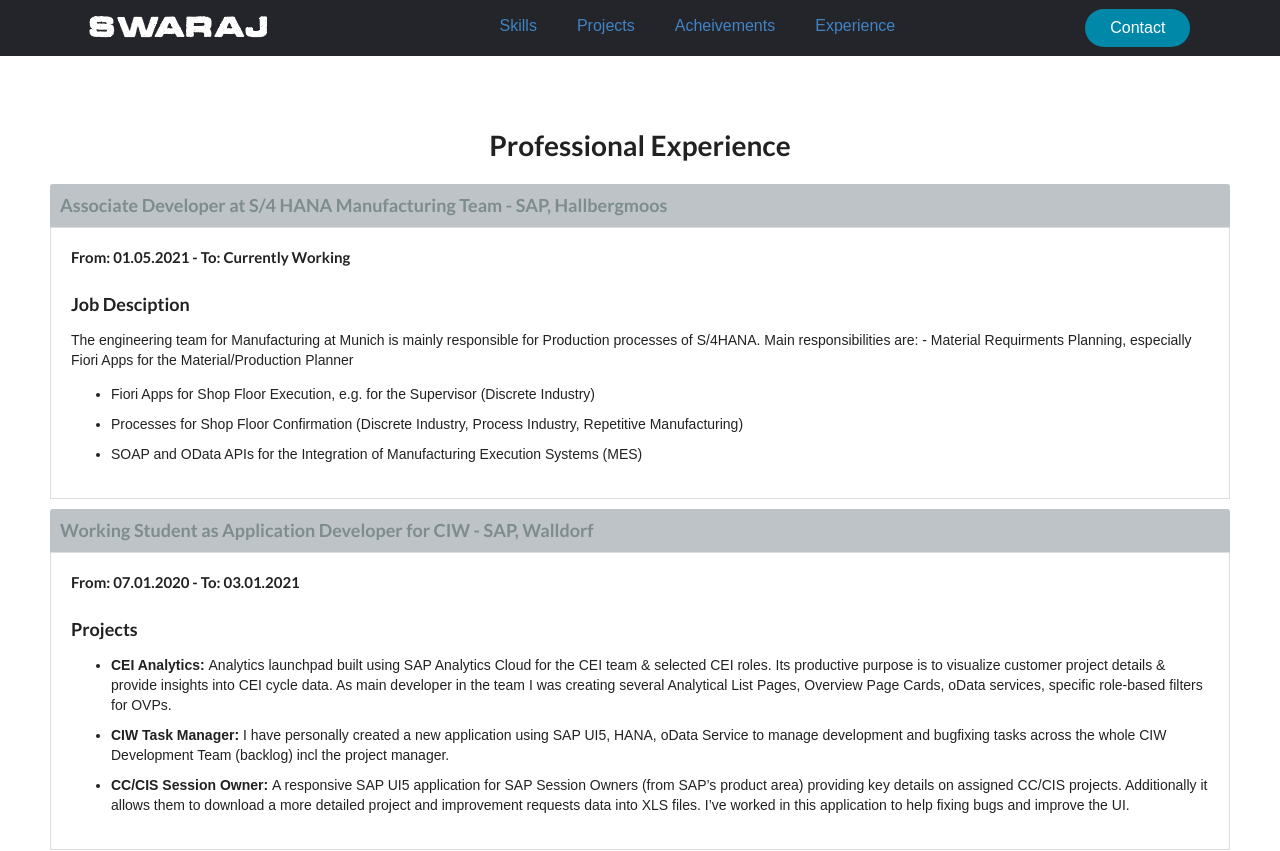
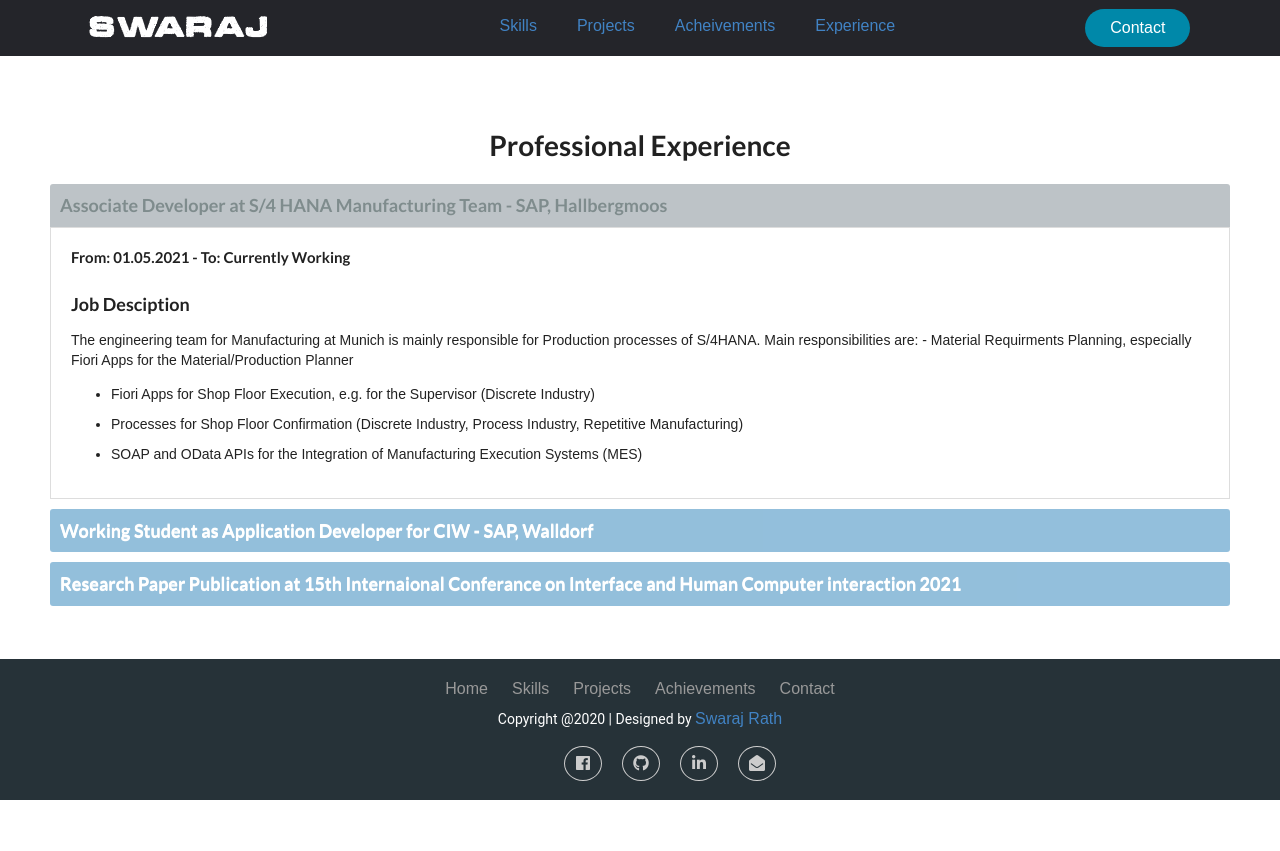
Before and after one commit to swarajrath/swaraj-portfoilio, a React (Create React App) app: page /experience in a window 1280 px wide. Shown: the top 851 px of the page. After the commit the page ends 800 px from the top, so only its background shows below. Built offline with nearby package versions, Linux system fonts and the light colour scheme; a web font is replaced by a local one.

Commit message:
Experience update

```diff
--- a/src/components/pages/Experience.js
+++ b/src/components/pages/Experience.js
@@ -42,7 +42,7 @@ const Experience = () => {
         </div>
       </div>
 
-      <div className={showdetails ? "accordionItem open" : "accordionItem close"}
+      <div className={showdetails ? "accordionItem close" : "accordionItem open"}
         onClick={() => setshowdetails(!showdetails)}>
         <h3 className="accordionItemHeading">Working Student as Application Developer for CIW - SAP, Walldorf</h3>
         <div className="accordionItemContent">
@@ -58,13 +58,14 @@ const Experience = () => {
 
       <div className={showproject ? "accordionItem close" : "accordionItem open"}
         onClick={() => setshowproject(!showproject)}>
-        <h3 className="accordionItemHeading">Research Paper Publication at Iternaional Human Comuter Interaction, Norway</h3>
+        <h3 className="accordionItemHeading">Research Paper Publication at 15th Internaional Conferance on Interface and Human Computer interaction 2021</h3>
         <div className="accordionItemContent">
           <h3>Levraging Voice Assistive Technology to Enhance Health Monitoring of Older Adults</h3>
-          <p>The use of mHealth application is rapidly growing in recent years. mHealth(Mobile Health) are very popular among younger generation,
-            but the application developer failed to attract older adults as their end user of the healthcare application. So I am creating a mHealth application
-            which could be used both by diverse age groups. Using React Native I am creating a mobile application which could be be controlled through voice command that might
-            help get rid of complex navigations and helps older adults to a great extent.
+          <p>With the growing population of older adults, the need for mHealth to address specific aging features is also increasing. However, various research and usability studies on those
+            mHealth applications indicate that mHealth is still not planned with older adults and their needs in mind. It is critical to gain insight into aging obstacles that affect the
+            usability of mHealth as encountered by older adults in order to improve mHealth designs targeted at this demographic.
+            So I have created a mHealth application (CORE-Energy), a conceptual context-aware assistive application by integrating a language-technology-driven interface into
+            mHealth, which helps independent living older adults to keep track of their health and routine.
           </p>
         </div>
       </div>
```
Also changed, not shown: 1 other file (tests, documents, lock files or other folders).
